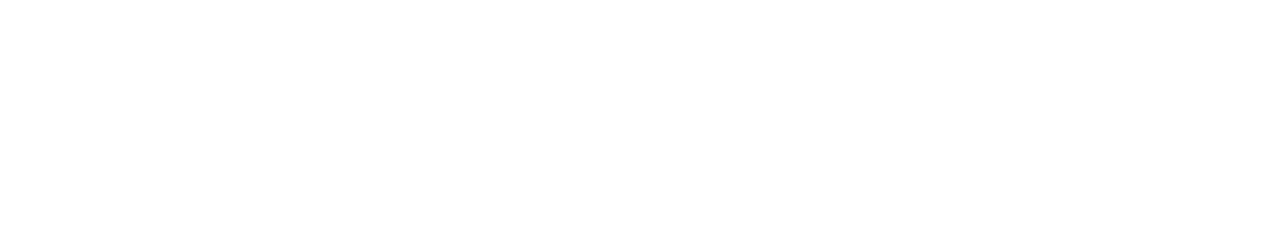
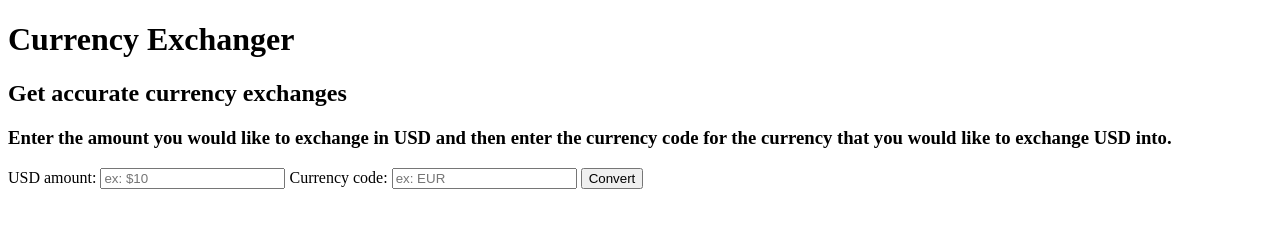
Before and after one commit to kpundt93/currency-exchanger, a website: page src/index.html in a window 1280 px wide. Drawn offline with Linux system fonts and the light colour scheme.

Commit message:
add basic HTML

```diff
--- a/src/index.html
+++ b/src/index.html
@@ -4,9 +4,18 @@
   <meta charset="UTF-8">
   <meta http-equiv="X-UA-Compatible" content="IE=edge">
   <meta name="viewport" content="width=device-width, initial-scale=1.0">
-  <title>Document</title>
+  <title>Currency Exchanger</title>
 </head>
 <body>
-
+  <div class="container">
+    <h1>Currency Exchanger</h1>
+    <h2>Get accurate currency exchanges</h2>
+    <h3>Enter the amount you would like to exchange in USD and then enter the currency code for the currency that you would like to exchange USD into.</h3>
+    <label for="usd-amount">USD amount:</label>
+    <input id="usd-amount" type="number" placeholder="ex: $10">
+    <label for="ex-currency">Currency code:</label>
+    <input id="ex-currency" placeholder="ex: EUR" maxlength="3">
+    <button id="convert" class="btn btn-success">Convert</button>
+  </div>
 </body>
 </html>
```
